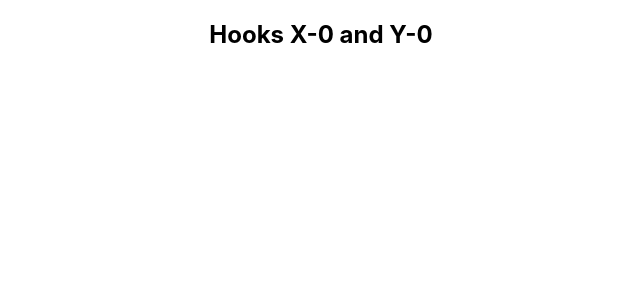
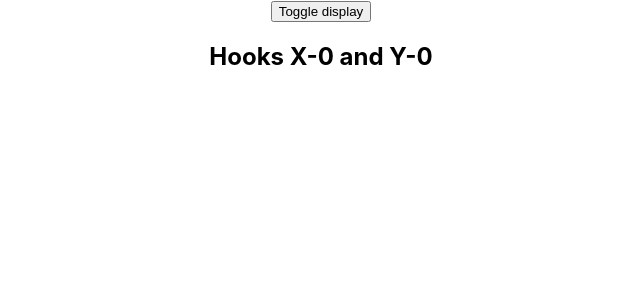
Before and after one commit to mikhita/my-react-app, a React (Create React App) app: page / in a window 1280 px wide. Shown: the top 300 px of the page, without its empty margins (319-959 px from the left). Built offline with nearby package versions, Linux system fonts and the light colour scheme; the HTML template or start-up script is replaced by a standard one.

Commit message:
I learn how to clean up useEffect after moving from display

```diff
--- a/src/App.js
+++ b/src/App.js
@@ -1,5 +1,6 @@
 import './App.css';
-import HookMouse from './components/HookMouse';
+import MouseEvent from './components/MouseEvent';
+// import HookMouse from './components/HookMouse';
 // import CounterFour from './components/CounterFour';
 // import CounterThree from './components/CounterThree';
 // import CounterTwo from './components/CounterTwo';
@@ -32,7 +33,8 @@
 function App() {
   return (
     <div className="App" >
-      <HookMouse/>
+      <MouseEvent/>
+      {/* <HookMouse/> */}
       {/* <CounterTwo/> */}
       {/* <CounterFour/> */}
     {/* <CounterTwo/> */}
--- a/src/components/HookMouse.js
+++ b/src/components/HookMouse.js
@@ -12,6 +12,10 @@
     useEffect(()=>{
         console.log("useEffect called");
         window.addEventListener("mousemove", logoutCordinates)
+        return ()=>{
+            console.log("removed listener")
+            window.removeEventListener("mousemove", logoutCordinates)
+        }
 }, [])
 
   return (
--- /dev/null
+++ b/src/components/MouseEvent.js
@@ -0,0 +1,15 @@
+import React, {useState} from 'react'
+import HookMouse from './HookMouse';
+
+
+function MouseEvent() {
+    const [display, setDisplay] = useState(true)
+  return (
+    <div>
+        <button onClick={()=>(setDisplay(!display))}>Toggle display</button>
+        {display && <HookMouse/>}
+    </div>
+  )
+}
+
+export default MouseEvent
```
